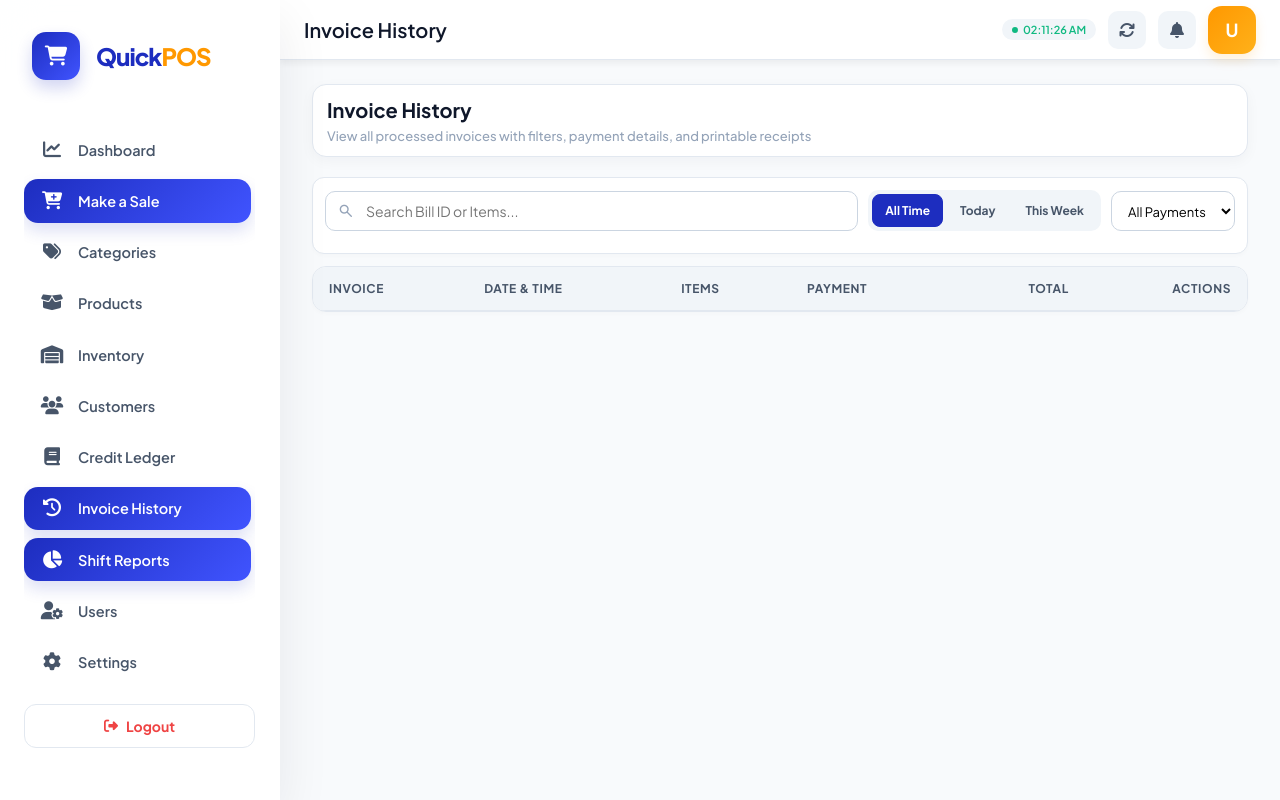
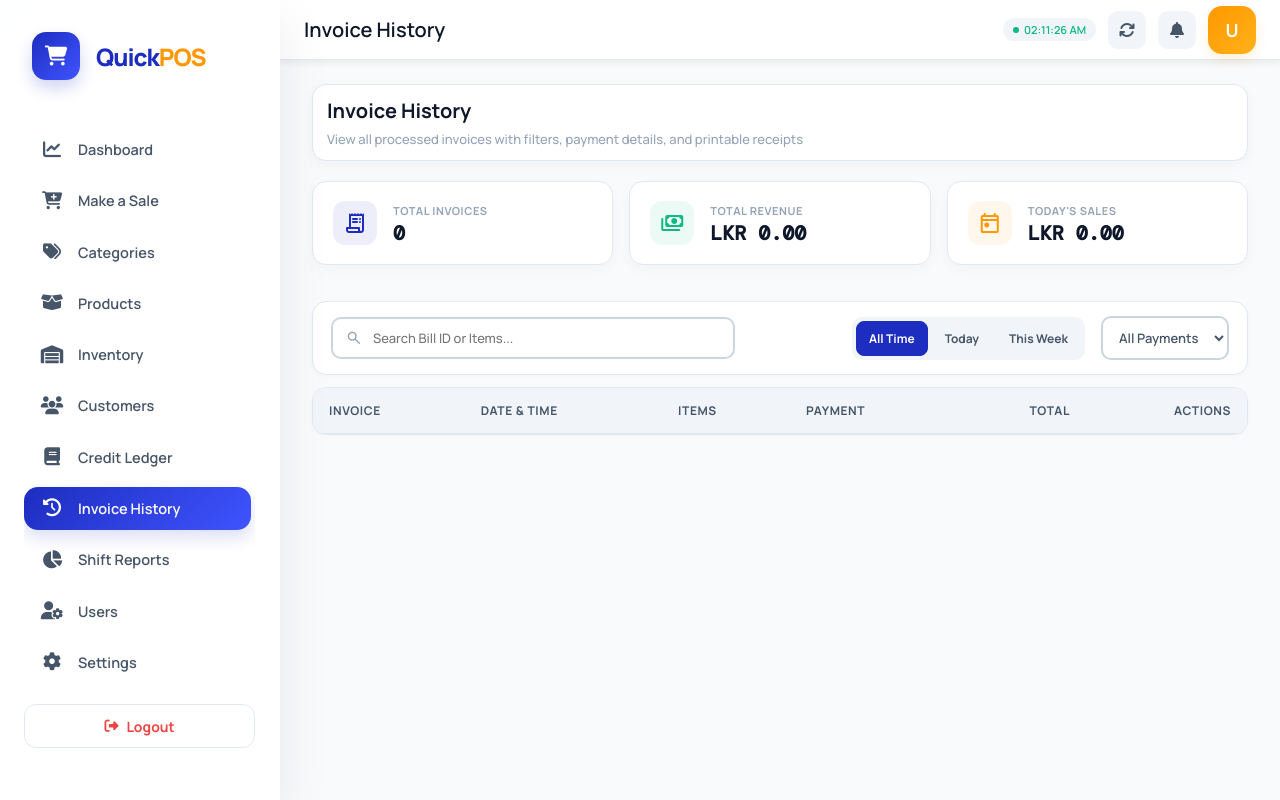
Before and after one commit to adeshasur/QuickPOS, an Electron app: page pages/sales_reports.html in a window 1280 px wide. Drawn offline with nearby package versions, Linux system fonts and the light colour scheme; no server answers.

Commit message:
style: optimize invoice history UI/UX and fix sidebar active bug

```diff
--- a/assets/css/sales_reports.css
+++ b/assets/css/sales_reports.css
@@ -1,3 +1,7 @@
+:root {
+  --font: 'Manrope', 'Inter', sans-serif;
+}
+
 .content{flex:1;display:flex;flex-direction:column;overflow-y:auto;padding:24px 32px;gap:20px}
 .page-header{display:flex;align-items:center;justify-content:space-between;background:var(--surface);border:1px solid var(--border);border-radius:14px;padding:12px 14px;box-shadow:0 4px 14px rgba(15,23,42,.04)}
 .page-header-left{display:flex;flex-direction:column;gap:6px}
@@ -6,47 +10,178 @@
 
 .page-body{display:flex;flex-direction:column;gap:12px}
 
+/* KPI GRID & CARDS */
+.kpi-grid {
+    display: grid;
+    grid-template-columns: repeat(3, 1fr);
+    gap: 16px;
+    margin-bottom: 16px;
+}
+
+.kpi-card {
+    background: var(--surface);
+    border: 1px solid var(--border);
+    border-radius: 14px;
+    padding: 16px 20px;
+    display: flex;
+    align-items: center;
+    gap: 16px;
+    box-shadow: 0 4px 14px rgba(15,23,42,.03);
+    transition: all 0.2s ease;
+}
+
+.kpi-card:hover {
+    transform: translateY(-2px);
+    box-shadow: 0 8px 20px rgba(15,23,42,.06);
+    border-color: var(--border2);
+}
+
+.kpi-icon {
+    width: 44px;
+    height: 44px;
+    border-radius: 12px;
+    display: flex;
+    align-items: center;
+    justify-content: center;
+    font-size: 20px;
+    flex-shrink: 0;
+}
+
+.kpi-icon.blue {
+    background: rgba(29, 45, 191, 0.08);
+    color: var(--primary);
+}
+
+.kpi-icon.green {
+    background: rgba(16, 185, 129, 0.08);
+    color: var(--success);
+}
+
+.kpi-icon.orange {
+    background: rgba(255, 152, 0, 0.08);
+    color: var(--accent);
+}
+
+.kpi-info {
+    display: flex;
+    flex-direction: column;
+    gap: 4px;
+}
+
+.kpi-label {
+    font-size: 11px;
+    font-weight: 700;
+    color: var(--text3);
+    text-transform: uppercase;
+    letter-spacing: .05em;
+}
+
+.kpi-val {
+    font-size: 20px;
+    font-weight: 800;
+    color: var(--text);
+    font-family: var(--mono);
+    line-height: 1.1;
+}
+
+/* FILTERS & SEARCH ROW */
 .filters-bar {
     background: var(--surface);
     border: 1px solid var(--border);
-    border-radius: 12px;
-    padding: 12px;
+    border-radius: 14px;
+    padding: 14px 18px;
     display: flex;
-    flex-direction: column;
-    gap: 10px;
+    align-items: center;
+    justify-content: space-between;
+    gap: 20px;
     box-shadow: 0 2px 4px rgba(0,0,0,.02);
 }
 
-.filters-row { display: flex; align-items: center; gap: 10px; flex-wrap: wrap; }
+.search-wrap {
+    position: relative;
+    width: 45%; /* Bounded to a comfortable 40-50% width */
+}
 
-.search-wrap { position: relative; flex: 1; min-width: 250px; }
 .search-input {
-    width: 100%; padding: 10px 12px 10px 40px; border: 1px solid var(--border2);
-    border-radius: 10px; font-size: 14px; background: #fff; outline: none;
+    width: 100%;
+    padding: 10px 12px 10px 40px;
+    border: 2px solid var(--border2);
+    border-radius: 10px;
+    font-size: 13px;
+    font-weight: 500;
+    background: #fff;
+    outline: none;
+    transition: all 0.2s;
 }
-.search-input:focus { border-color: var(--primary); box-shadow: 0 0 0 3px var(--primary-glow); }
-.search-icon { position: absolute; left: 12px; top: 50%; transform: translateY(-50%); color: var(--text3); display:flex; }
-.search-icon .material-symbols-rounded { font-size:18px; line-height:1; }
 
-.date-tabs { display: flex; background: var(--surface2); border-radius: 10px; padding: 4px; gap: 4px; }
+.search-input:focus {
+    border-color: var(--primary);
+    box-shadow: 0 0 0 3px var(--primary-glow);
+}
+
+.search-icon {
+    position: absolute;
+    left: 14px;
+    top: 50%;
+    transform: translateY(-50%);
+    color: var(--text3);
+    display: flex;
+}
+
+.search-icon .material-symbols-rounded {
+    font-size: 18px;
+    line-height: 1;
+}
+
+.filter-controls-right {
+    display: flex;
+    align-items: center;
+    gap: 16px; /* spacious layout separation */
+}
+
+.date-tabs {
+    display: flex;
+    background: var(--surface2);
+    border-radius: 10px;
+    padding: 4px;
+    gap: 4px;
+}
+
 .dtab {
-    padding: 8px 12px; border-radius: 8px; border: 1px solid transparent; background: transparent;
-    font-size: 12px; font-weight: 700; color: var(--text2); cursor: pointer; transition: .2s;
+    padding: 8px 12px;
+    border-radius: 8px;
+    border: 1px solid transparent;
+    background: transparent;
+    font-size: 12px;
+    font-weight: 700;
+    color: var(--text2);
+    cursor: pointer;
+    transition: .2s;
 }
-.dtab.active { background: var(--primary); color: #fff; border-color: var(--primary); }
+
+.dtab.active {
+    background: var(--primary);
+    color: #fff;
+    border-color: var(--primary);
+}
 
 .pay-filter {
-    padding: 10px 12px; border: 1px solid var(--border2); border-radius: 10px;
-    font-size: 13px; background: #fff; cursor: pointer;
+    padding: 10px 12px;
+    border: 2px solid var(--border2);
+    border-radius: 10px;
+    font-size: 13px;
+    font-weight: 600;
+    color: var(--text2);
+    background: #fff;
+    cursor: pointer;
+    transition: all 0.2s;
+    outline: none;
 }
 
-.summary-row { display: flex; gap: 10px; flex-wrap: wrap; }
-.sum-pill {
-    background: var(--surface2); border: 1px solid var(--border);
-    border-radius: 999px; padding: 6px 12px; font-size: 12px; font-weight: 700; color: var(--text2);
+.pay-filter:focus {
+    border-color: var(--primary);
+    box-shadow: 0 0 0 3px var(--primary-glow);
 }
-.sum-pill .val { font-weight: 800; color: var(--primary); }
-.sum-pill .val.green { color: var(--success); }
 
 .table-wrap {
     overflow-x: auto; overflow-y: visible; background: var(--surface);
@@ -65,12 +200,30 @@ tbody td { padding: 12px 16px; font-size: 13px; color: var(--text); }
 
 .inv-id { font-weight: 700; color: var(--primary); }
 .pay-badge {
-    padding: 4px 10px; border-radius: 999px; font-size: 11px; font-weight: 700;
-    text-transform: uppercase; display:inline-block;
+    padding: 5px 12px;
+    border-radius: 999px;
+    font-size: 11px;
+    font-weight: 700;
+    text-transform: uppercase;
+    display: inline-block;
+    letter-spacing: .02em;
+    border: 1px solid transparent;
 }
-.pay-badge.cash { background: rgba(45, 106, 79, 0.1); color: var(--success); }
-.pay-badge.card, .pay-badge.bank { background: rgba(29,45,191,.1); color: var(--primary); }
-.pay-badge.credit { background: rgba(245,158,11,.14); color: #92400E; }
+.pay-badge.cash {
+    background: #f1f5f9;
+    color: #475569;
+    border-color: #cbd5e1;
+}
+.pay-badge.card, .pay-badge.bank {
+    background: rgba(29, 45, 191, 0.08);
+    color: var(--primary);
+    border-color: rgba(29, 45, 191, 0.15);
+}
+.pay-badge.credit {
+    background: rgba(225, 29, 72, 0.08);
+    color: #e11d48;
+    border-color: rgba(225, 29, 72, 0.15);
+}
 .amount-cell { font-weight: 800; color: var(--success); text-align: right; font-family: var(--mono); }
 
 .row-btn {
--- a/assets/js/components.js
+++ b/assets/js/components.js
@@ -204,7 +204,7 @@
     const menuItems = document.querySelectorAll('.menu-item');
     menuItems.forEach(item => {
         item.classList.remove('active');
-        if (item.dataset.page && currentPage.includes(item.dataset.page)) item.classList.add('active');
+        if (item.dataset.page && currentPage === item.dataset.page) item.classList.add('active');
     });
 
     const logoutBtn = document.getElementById('sidebarLogoutBtn');
--- a/pages/sales_reports.html
+++ b/pages/sales_reports.html
@@ -6,7 +6,7 @@
     <title>QuickPOS Pro - Invoice History</title>
     <link rel="preconnect" href="https://fonts.googleapis.com">
     <link rel="preconnect" href="https://fonts.gstatic.com" crossorigin>
-    <link href="https://fonts.googleapis.com/css2?family=Inter:wght@400;500;600;700;800&family=DM+Sans:wght@400;500;600;700&family=DM+Mono:wght@400;500&display=swap" rel="stylesheet">
+    <link href="https://fonts.googleapis.com/css2?family=Manrope:wght@400;500;600;700;800&family=Inter:wght@400;500;600;700;800&family=DM+Sans:wght@400;500;600;700&family=DM+Mono:wght@400;500&display=swap" rel="stylesheet">
     <link rel="stylesheet" href="https://fonts.googleapis.com/css2?family=Material+Symbols+Rounded:opsz,wght,FILL,GRAD@20..48,100..700,0..1,-50..200">
     <link rel="stylesheet" href="https://cdnjs.cloudflare.com/ajax/libs/font-awesome/6.5.1/css/all.min.css"/>
     <link rel="stylesheet" href="../assets/css/common.css">
@@ -27,13 +27,44 @@
                 </div>
             </div>
 
+            <!-- 3-Card KPI Grid -->
+            <div class="kpi-grid">
+                <div class="kpi-card">
+                    <div class="kpi-icon blue">
+                        <span class="material-symbols-rounded">receipt_long</span>
+                    </div>
+                    <div class="kpi-info">
+                        <span class="kpi-label">Total Invoices</span>
+                        <span class="kpi-val" id="kpiTotalInvoices">0</span>
+                    </div>
+                </div>
+                <div class="kpi-card">
+                    <div class="kpi-icon green">
+                        <span class="material-symbols-rounded">payments</span>
+                    </div>
+                    <div class="kpi-info">
+                        <span class="kpi-label">Total Revenue</span>
+                        <span class="kpi-val" id="kpiTotalRevenue">LKR 0.00</span>
+                    </div>
+                </div>
+                <div class="kpi-card">
+                    <div class="kpi-icon orange">
+                        <span class="material-symbols-rounded">today</span>
+                    </div>
+                    <div class="kpi-info">
+                        <span class="kpi-label">Today's Sales</span>
+                        <span class="kpi-val" id="kpiTodaySales">LKR 0.00</span>
+                    </div>
+                </div>
+            </div>
+
             <div class="page-body">
                 <div class="filters-bar">
-                    <div class="filters-row">
-                        <div class="search-wrap">
-                            <span class="search-icon"><span class="material-symbols-rounded">search</span></span>
-                            <input type="search" class="search-input" id="searchInput" placeholder="Search Bill ID or Items...">
-                        </div>
+                    <div class="search-wrap">
+                        <span class="search-icon"><span class="material-symbols-rounded">search</span></span>
+                        <input type="search" class="search-input" id="searchInput" placeholder="Search Bill ID or Items...">
+                    </div>
+                    <div class="filter-controls-right">
                         <div class="date-tabs">
                             <button class="dtab active" data-d="all" onclick="setDateTab(this)">All Time</button>
                             <button class="dtab" data-d="today" onclick="setDateTab(this)">Today</button>
@@ -46,7 +77,6 @@
                             <option value="Credit">Credit</option>
                         </select>
                     </div>
-                    <div class="summary-row" id="summaryRow"></div>
                 </div>
 
                 <div class="table-wrap">
```
Also changed, not shown: assets/js/sales_reports.js (+30 -9 lines), main.js (+16 -1 lines).
